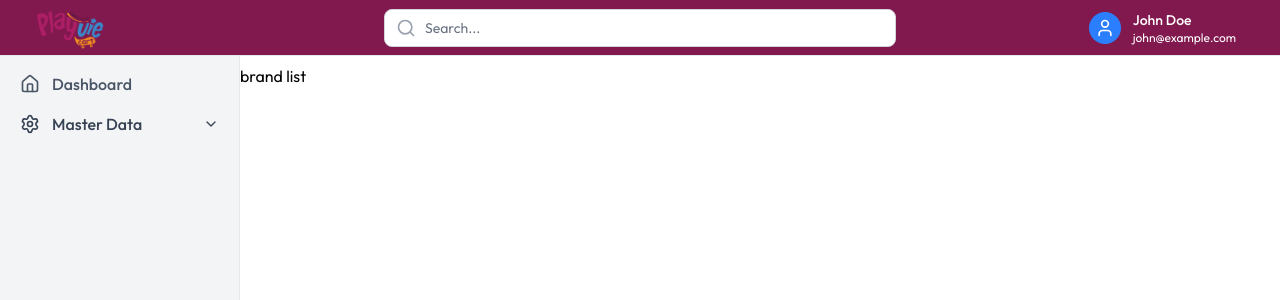
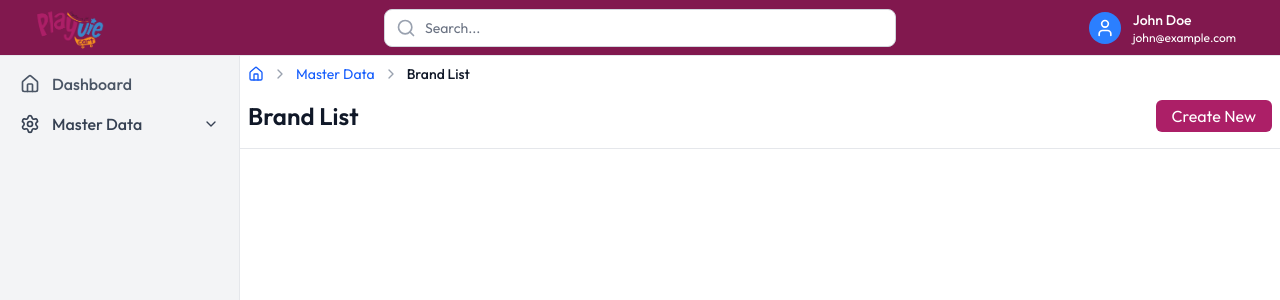
Before and after one commit to shamilbinumer/playvie-cart-admin, a React (Vite) app: page /#/master/brand-list in a window 1280 px wide. Shown: the top 300 px of the page. Built offline with nearby package versions, Linux system fonts and the light colour scheme.

Commit message:
working on category list

```diff
--- a/src/components/common/PageHeader.jsx
+++ b/src/components/common/PageHeader.jsx
@@ -7,7 +7,7 @@ export const PageHeader = ({
   className = ""
 }) => {
   return (
-    <div className={`mb-4 flex justify-between items-center ${className}`}>
+    <div className={`my-4 px-2 flex justify-between items-center ${className}`}>
       <div>
         <h1 className="text-2xl font-semibold text-gray-900">{title}</h1>
         {description && (
--- a/src/components/layout/BreadCrumb.jsx
+++ b/src/components/layout/BreadCrumb.jsx
@@ -23,7 +23,7 @@ const BreadCrumb = ({ items = [], showHome = true, separator = "chevron", classN
   }
 
   return (
-    <nav className={`flex items-center space-x-2 text-sm ${className}`} aria-label="Breadcrumb">
+    <nav className={`flex items-center space-x-2 px-2 text-sm ${className}`} aria-label="Breadcrumb">
       <ol className="flex items-center space-x-2">
         {breadcrumbItems.map((item, index) => (
           <li key={index} className="flex items-center">
--- a/src/components/pages/Brand/BrandList.jsx
+++ b/src/components/pages/Brand/BrandList.jsx
@@ -1,9 +1,25 @@
 import React from 'react'
+import { PageHeader } from '../../common/PageHeader'
+import AddButton from '../../layout/AddButton'
+import { useNavigate } from 'react-router-dom'
+import BreadCrumb from '../../layout/BreadCrumb'
 
 const BrandList = () => {
+  const navigate = useNavigate()
   return (
-    <div>
-      brand list
+    <div className=''>
+        <BreadCrumb
+        items={[
+          { label: "Master Data", path: "#" },
+          { label: "Brand List", path: "#" },
+        ]}
+      />
+      <PageHeader
+        title="Brand List"
+        // description="Configure your application preferences"
+        className="border-b border-gray-200 pb-4"
+        actionButton={<AddButton title="Create New" onClick={() => navigate('/master/add-brand')} />}
+      />
     </div>
   )
 }
--- a/src/components/pages/Category/CategoryList.jsx
+++ b/src/components/pages/Category/CategoryList.jsx
@@ -86,8 +86,8 @@ const CategoryList = () => {
 
       <div className="mt-6">
         <PageHeader
-          title="Settings"
-          description="Configure your application preferences"
+          title="Category List"
+          // description="Configure your application preferences"
           className="border-b border-gray-200 pb-4"
           actionButton={<AddButton title="Create New" onClick={()=>navigate('/master/add-category')} />}
         />
```
